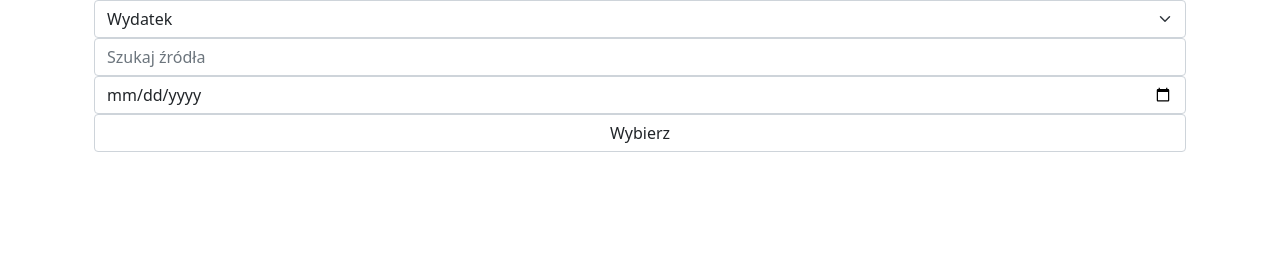
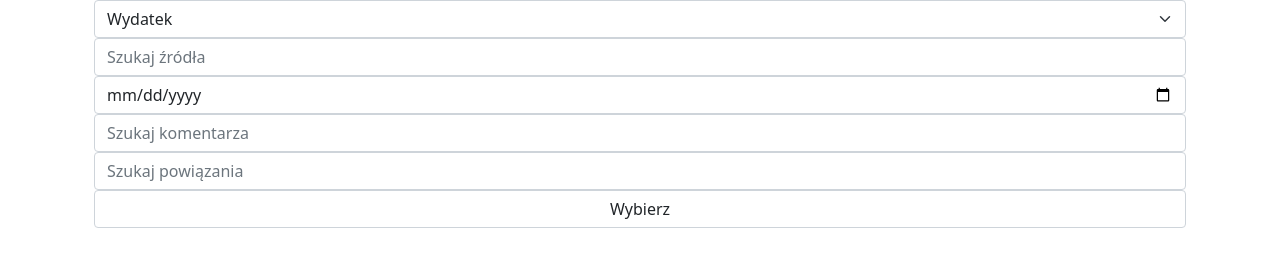
Before and after one commit to mwisniewski1991/budget_tracker, a Flask app: page /incexp/ in a window 1280 px wide. Shown: the part 252-519 px from the top of the page. Run offline with Flask 3, Linux system fonts and the light colour scheme; data that the repository does not hold is empty; parts of the project's set-up code (start-up, migrations or seed data) failed here and were passed over; some libraries are stand-ins or nearby versions.

Commit message:
Add html components for filter comments and connection

```diff
--- a/website/app/blueprints/incexp/templates/incexp/home.html.jinja
+++ b/website/app/blueprints/incexp/templates/incexp/home.html.jinja
@@ -13,6 +13,11 @@
 
         <input type="test"  class="form-control" placeholder="Szukaj źródła" name="source">
         <input type="date"  class="form-control" placeholder="Wpisz datę" name="created_date_from">
+
+        <input type="text"  class="form-control" placeholder="Szukaj komentarza" name="comment">
+        <input type="text"  class="form-control" placeholder="Szukaj powiązania" name="connection">
+
+
 
         <input type="submit"  class="form-control"  value="Wybierz" class="create_edit">
         </form>
```
